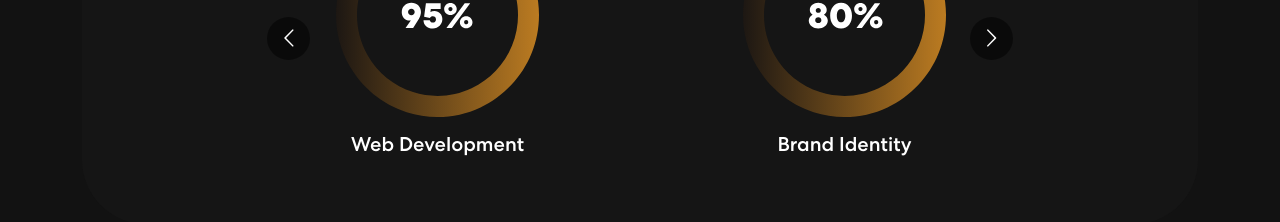
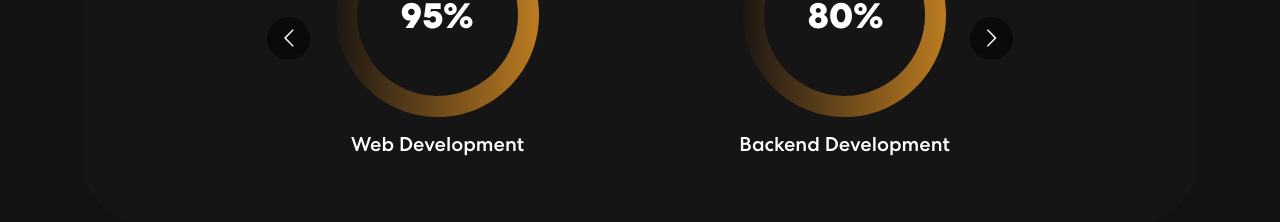
Before and after one commit to Anthony-Am2003/portfolio, a React (Create React App) app: page / in a window 1280 px wide. Shown: the part 1160-1382 px from the top of the page. Built offline with nearby package versions, Linux system fonts and the light colour scheme; no server answers.

Commit message:
Skills update

```diff
--- a/src/components/Skills.js
+++ b/src/components/Skills.js
@@ -42,15 +42,15 @@
                             </div>
                             <div className="item">
                                 <img src={meter2} alt="Image" />
-                                <h5>Brand Identity</h5>
+                                <h5>Backend Development</h5>
                             </div>
                             <div className="item">
                                 <img src={meter3} alt="Image" />
-                                <h5>Logo Design</h5>
+                                <h5>Frontend Development</h5>
                             </div>
                             <div className="item">
                                 <img src={meter1} alt="Image" />
-                                <h5>Web Development</h5>
+                                <h5>Data Bases</h5>
                             </div>
                         </Carousel>
                     </div>
```
